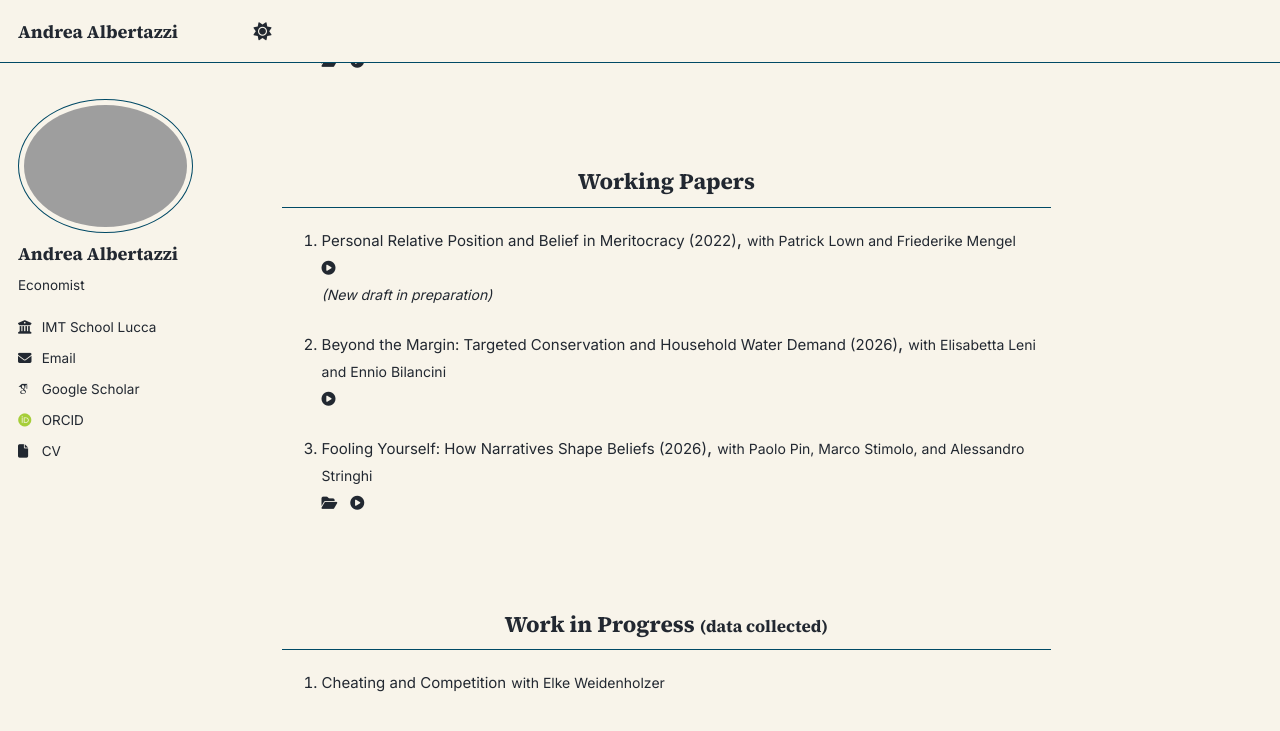
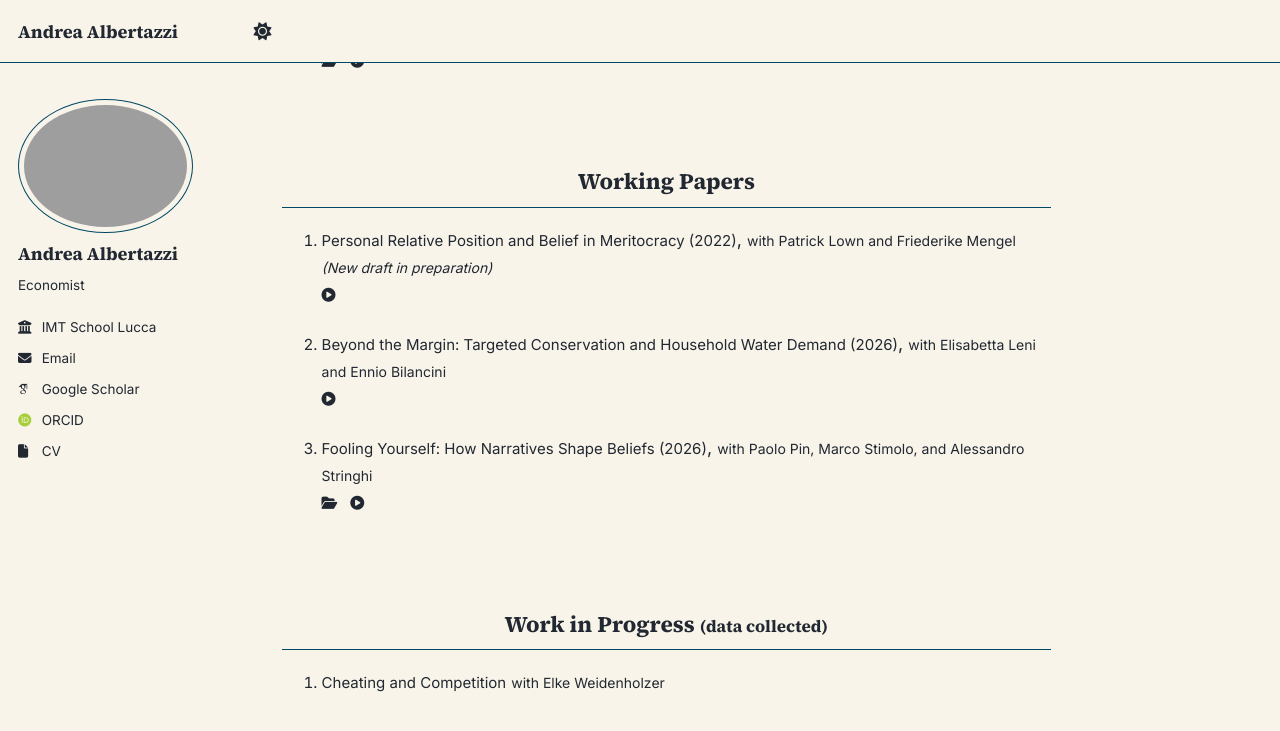
Before and after one commit to tazze87/tazze87.github.io, a Jekyll site: the page built from _pages/about.md, in a window 1280 px wide and 900 px high, scrolled down 615 px. Shown: the top 731 px of the window. Built offline with Jekyll 4.4.1, drawn with Linux system fonts in a browser that asks for light colours; some web fonts are replaced; a script that is not in the unit is left out.

```diff
--- a/_pages/about.md
+++ b/_pages/about.md
@@ -89,11 +89,10 @@ author_profile: true
      Personal Relative Position and Belief in Meritocracy</a><span style="font-size:15px;"> (2022)</span>,
     <span style="font-size:14px;">
     with <a href="http://www.patricklown.com" target="_blank" rel="noopener noreferrer">Patrick Lown</a>
-   and <a href="https://sites.google.com/site/friederikemengel/home?authuser=0" target="_blank" rel="noopener noreferrer">Friederike Mengel</a><br>
+   and <a href="https://sites.google.com/site/friederikemengel/home?authuser=0" target="_blank" rel="noopener noreferrer">Friederike Mengel</a> *(New draft in preparation)*<br>
    <a class="icon-link" href="/video.html?src=/files/The_Meritocracy_Puzzle.mp4&title=Personal%20Relative%20Position%20and%20Belief%20in%20Meritocracy" target="_blank" rel="noopener noreferrer">
         <i class="fas fa-play-circle" aria-hidden="true"></i>
    </a>
-   <br>*(New draft in preparation)*
    </span>
 
 
```
